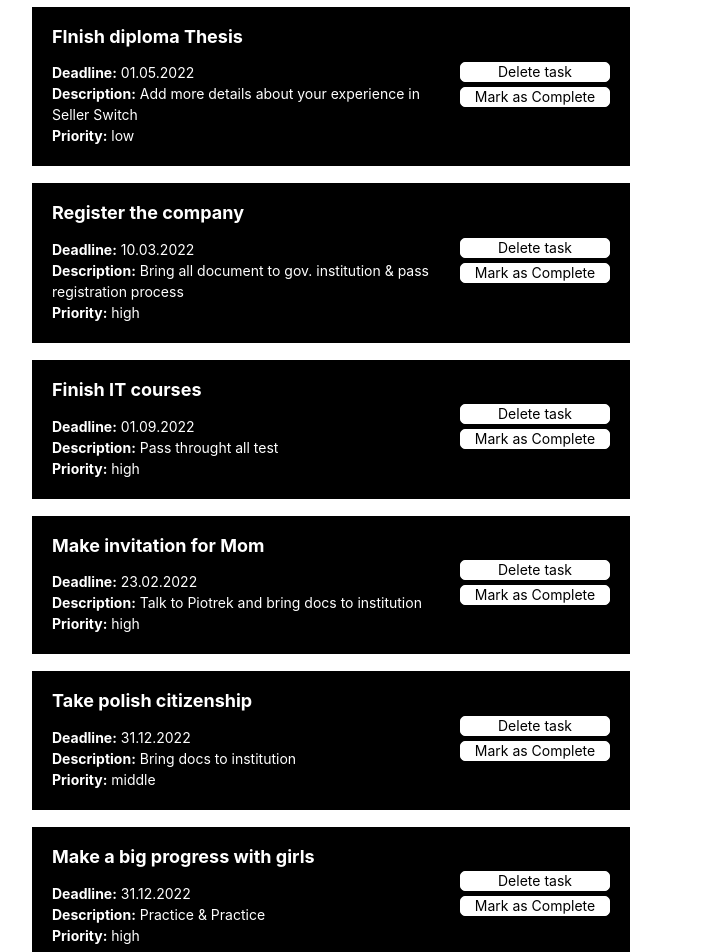
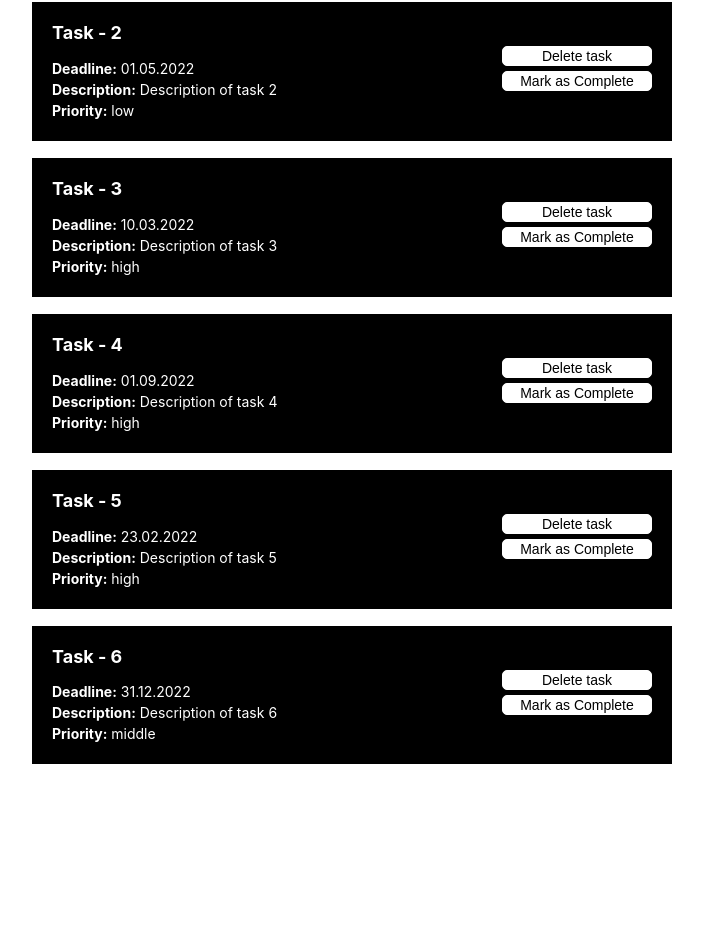
Before and after one commit to WindyBoss/React-Courses, a React (Create React App) app: page / in a window 1280 px wide. Shown: the part 424-1376 px from the top of the page, without its empty margins (9-712 px from the left). After the commit the page ends 1220 px from the top, so only its background shows below. Built offline with nearby package versions, Linux system fonts and the light colour scheme.

Commit message:
Update of Readme.md

```diff
--- a/src/components/Counter/Counter.js
+++ b/src/components/Counter/Counter.js
@@ -21,10 +21,10 @@ class Counter extends Component {
     };
 
     /*
-    * The next suntax function cannot use 'this'
+    * The next syntax function cannot use 'this'
     handleIncrement() {
     console.log('click in Up button');
-    console.log(this); -> will show underfine
+    console.log(this); -> will show undefined
     };
     * But the next one can
     */
@@ -42,7 +42,7 @@ class Counter extends Component {
         */
 
 
-        const { target } = e; // -> use desctructurization
+        const { target } = e; // -> use destructuring
         setTimeout(() => {
             console.log(target);
         }, 1000);
--- a/src/components/Theme/Theme.js
+++ /dev/null
@@ -1 +0,0 @@
-import React from "react";
--- a/src/components/TodoList/TodoFilter.js
+++ b/src/components/TodoList/TodoFilter.js
@@ -6,7 +6,7 @@ const TodoFilter = ({ value, onChange, colors }) => {
             <FilterText>Task Filter:</FilterText>
             <input type="text"
                 value={value}
-                //  value={"Text"} => put word "Text" unchangable inside input
+                //  value={"Text"} => put word "Text" unchangeable inside input
                 onChange={onChange}
                 placeholder="add filter"
             />
--- a/src/components/TodoList/TodoList.js
+++ b/src/components/TodoList/TodoList.js
@@ -142,7 +142,7 @@ class TodoList extends Component {
                             completed={completed}
                             priority={priority}
                             deleteTask={ this.deleteTask }
-                            toggleCompleted={this.toggleCompleted} // -> callback does not work with this, so callback will show underfine for this.props
+                            toggleCompleted={this.toggleCompleted} // -> callback does not work with this, so callback will show undefined for this.props
                             // so it is better to make the next code this.toggleCompleted.bind(this) => because function must know, to which object must to connected =>
                             // use bind in constructor, because it will optimize speed of webpage, by decreasing times of callbacks re-rendering
                             colors={colors}
--- a/src/data/notes.json
+++ b/src/data/notes.json
@@ -1,58 +1,50 @@
 [
     {
-        "name": "Solve task with university",
+    "name": "Task - 1",
     "deadline": "17.02.2022",
-        "description": "Pay for semester & send documents",
+    "description": "Description of task 1",
     "id": "id-1",
     "completed": false,
     "priority": "high"
     },
     {
-        "name": "FInish diploma Thesis",
+    "name": "Task - 2",
     "deadline": "01.05.2022",
-        "description": "Add more details about your experience in Seller Switch",
+    "description": "Description of task 2",
     "id": "id-2",
     "completed": false,
     "priority": "low"
     },
     {
-        "name": "Register the company",
+    "name": "Task - 3",
     "deadline": "10.03.2022",
-        "description": "Bring all document to gov. institution & pass registration process",
+    "description": "Description of task 3",
     "id": "id-3",
     "completed": false,
     "priority": "high"
     },
     {
-        "name": "Finish IT courses",
+    "name": "Task - 4",
     "deadline": "01.09.2022",
-        "description": "Pass throught all test",
+    "description": "Description of task 4",
     "id": "id-4",
     "completed": false,
     "priority": "high"
     },
     {
-        "name": "Make invitation for Mom",
+    "name": "Task - 5",
     "deadline": "23.02.2022",
-        "description": "Talk to Piotrek and bring docs to institution",
+    "description": "Description of task 5",
     "id": "id-5",
     "completed": false,
     "priority": "high"
     },
     {
-        "name": "Take polish citizenship",
+    "name": "Task - 6",
     "deadline": "31.12.2022",
-        "description": "Bring docs to institution",
+    "description": "Description of task 6",
     "id": "id-6",
     "completed": false,
     "priority": "middle"
-    },
-        {
-        "name": "Make a big progress with girls",
-        "deadline": "31.12.2022",
-        "description": "Practice & Practice",
-        "id": "id-7",
-        "completed": false,
-        "priority": "high"
     }
     ]
--- a/src/index.js
+++ b/src/index.js
@@ -1,6 +1,5 @@
 import React from 'react';
 import ReactDOM from 'react-dom';
-import 'modern-normalize/modern-normalize.css';
 import './index.css';
 import App from './App';
 
```
Also changed, not shown: 1 other file (tests, documents, lock files or other folders). Lines whose indentation alone changed are shown as unchanged.
